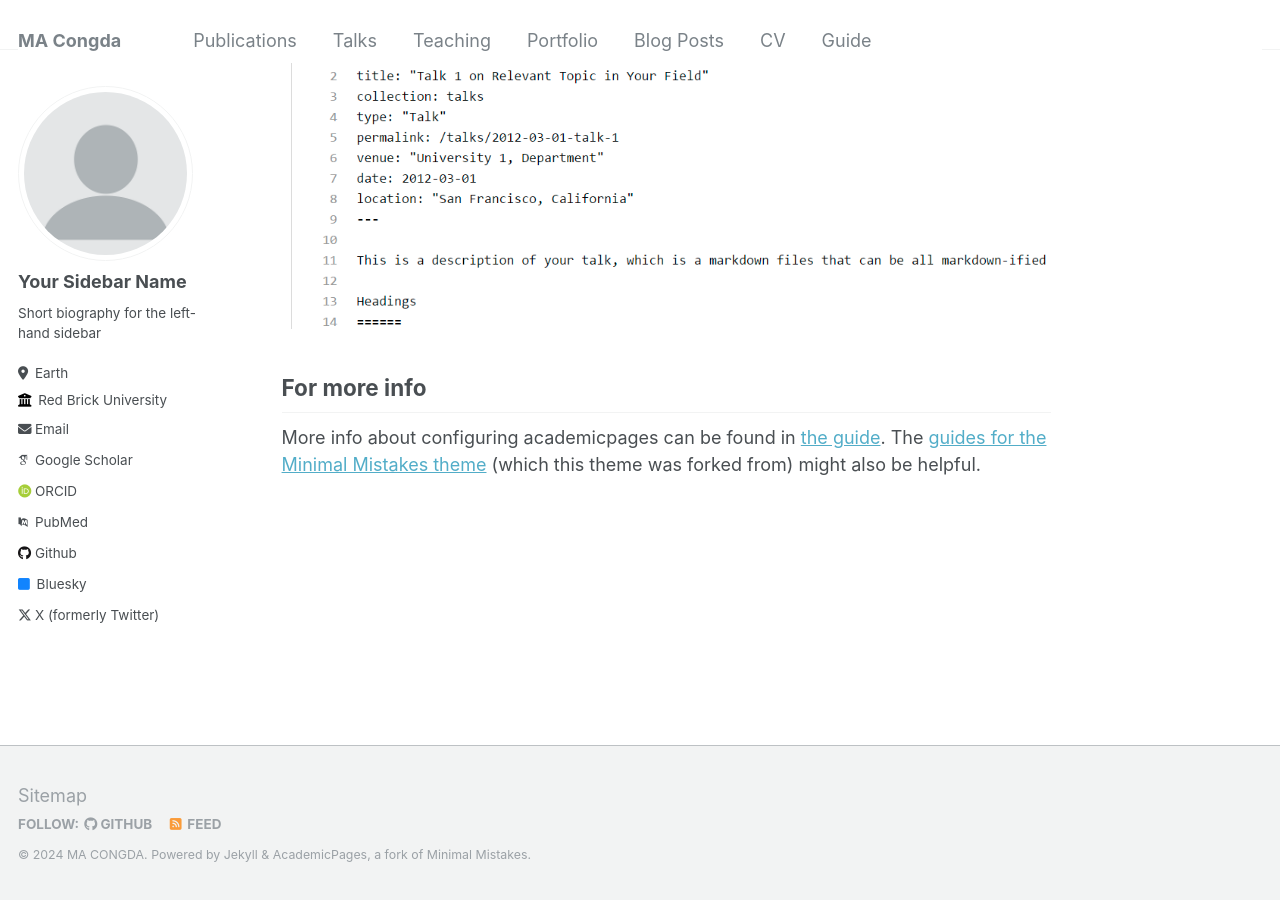
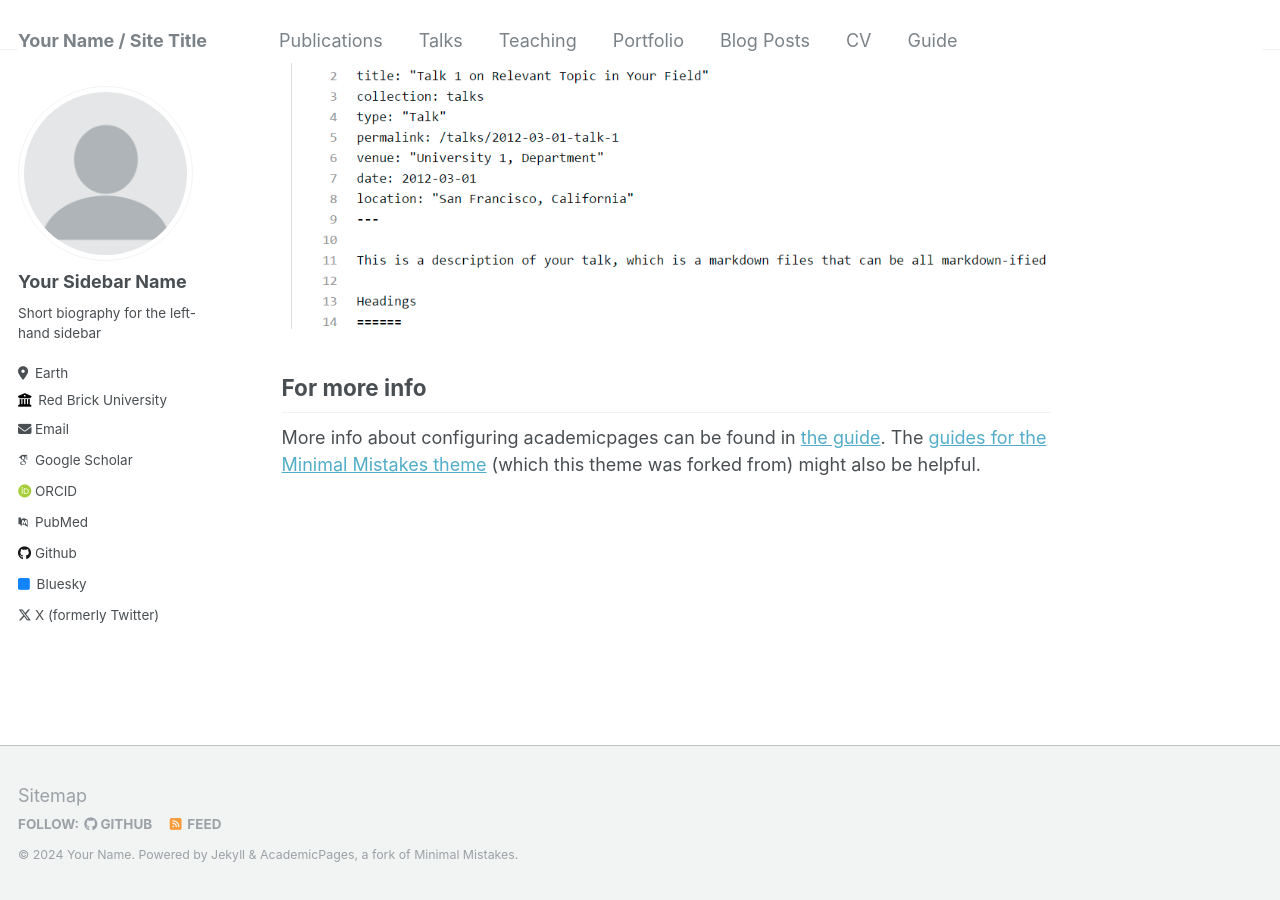
Before and after one commit to derrickmaa/derrickmaa.github.io, a Jekyll site: the page built from _pages/about.md, in a window 1280 px wide and 900 px high, scrolled down 2640 px. Built offline with Jekyll 4.4.1, drawn with Linux system fonts in a browser that asks for light colours; some web fonts are replaced.

Commit message:
Update _config.yml

```diff
--- a/_config.yml
+++ b/_config.yml
@@ -8,13 +8,13 @@
 
 # Basic Site Settings
 locale                   : "en-US"
-title                    : "MA Congda"
+title                    : "Your Name / Site Title"
 title_separator          : "-"
-name                     : &name "MA CONGDA"
+name                     : &name "Your Name"
 description              : &description "personal description"
-url                      : https://derrickma.github.io # the base hostname & protocol for your site e.g. "https://mmistakes.github.io"
+url                      : https://academicpages.github.io # the base hostname & protocol for your site e.g. "https://mmistakes.github.io"
 baseurl                  : "" # the subpath of your site, e.g. "/blog"
-repository               : "derrickma.github.io"
+repository               : "academicpages/academicpages.github.io"
 
 
 # Site Author - The following control what appear as part of the author content on the side bar.
```
